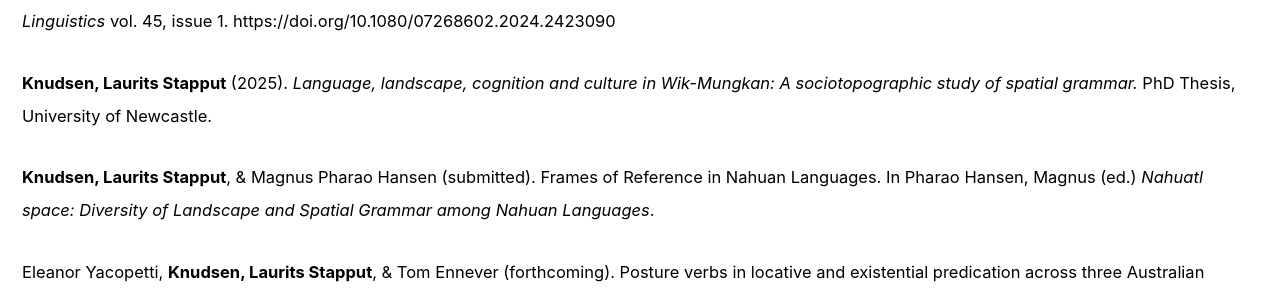
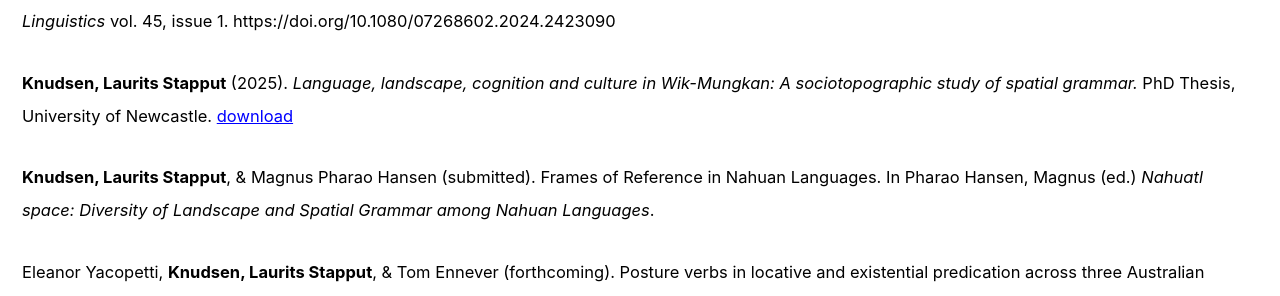
Before and after one commit to lstapputknudsen/lstapputknudsen.github.io, a Jekyll site: the page built from _pages/publications.md, in a window 1280 px wide and 900 px high, scrolled down 318 px. Shown: the part 154-450 px from the top of the window. Built offline with Jekyll 4.4.1, drawn with Linux system fonts in a browser that asks for light colours; cached includes are drawn as plain includes.

Commit message:
Update publications.md

```diff
--- a/_pages/publications.md
+++ b/_pages/publications.md
@@ -14,7 +14,7 @@ header:
 
 <small> **Knudsen, Laurits Stapput**, & Bill Palmer (2025). Contextualizing "cardinals": The semantics of geocentric terms in Wik-Mungkan. *Australian Journal of Linguistics* vol. 45, issue 1. https://doi.org/10.1080/07268602.2024.2423090
 
-<small> **Knudsen, Laurits Stapput** (2025). *Language, landscape, cognition and culture in Wik-Mungkan: A sociotopographic study of spatial grammar.* PhD Thesis, University of Newcastle.
+<small> **Knudsen, Laurits Stapput** (2025). *Language, landscape, cognition and culture in Wik-Mungkan: A sociotopographic study of spatial grammar.* PhD Thesis, University of Newcastle. [download](https://nova.newcastle.edu.au/vital/access/manager/Repository?view=null&f0=sm_identifier%3A%22http%3A%2F%2Fhdl.handle.net%2F1959.13%2F1519423%22&sort=null)
 
 <small> **Knudsen, Laurits Stapput**, & Magnus Pharao Hansen (submitted). Frames of Reference in Nahuan Languages. In Pharao Hansen, Magnus (ed.) *Nahuatl space: Diversity of Landscape and Spatial Grammar among Nahuan Languages*.
 
```
